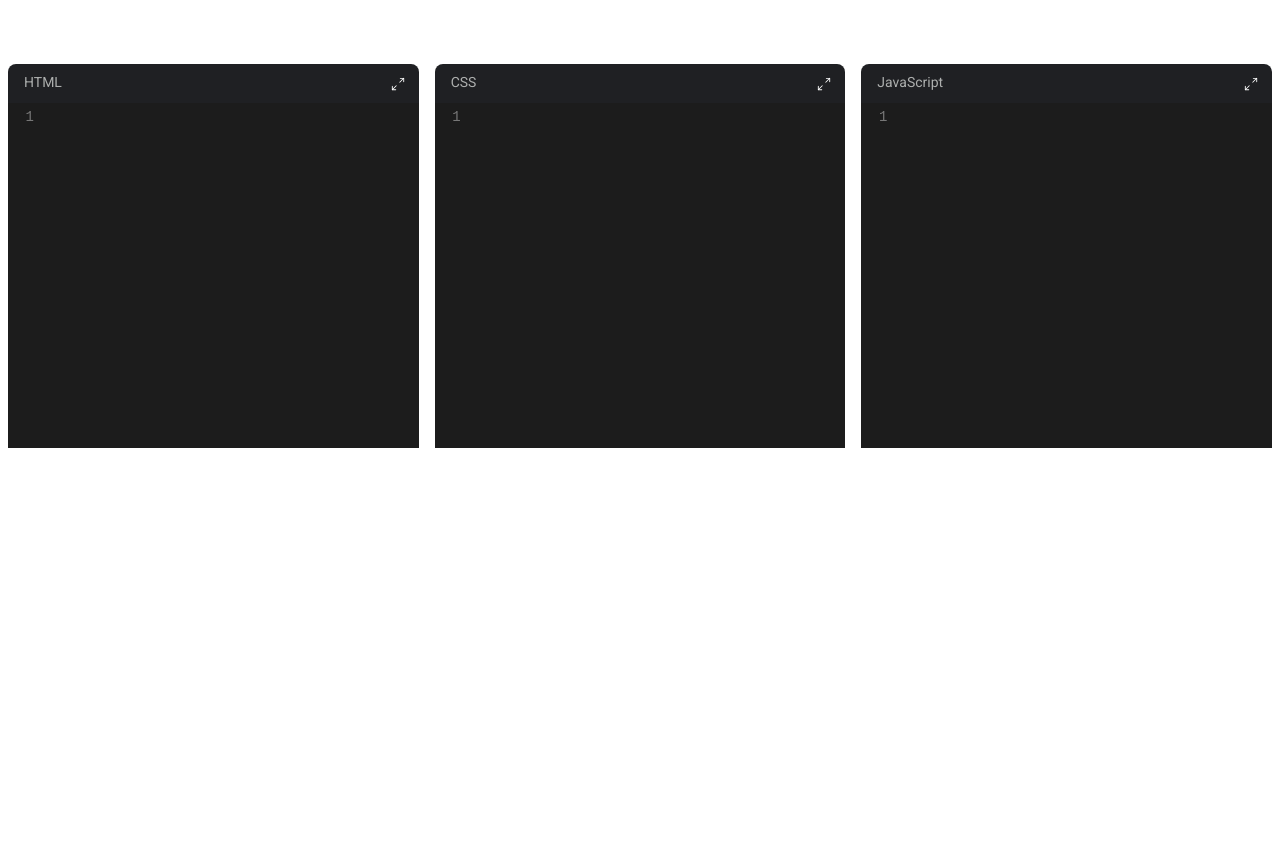
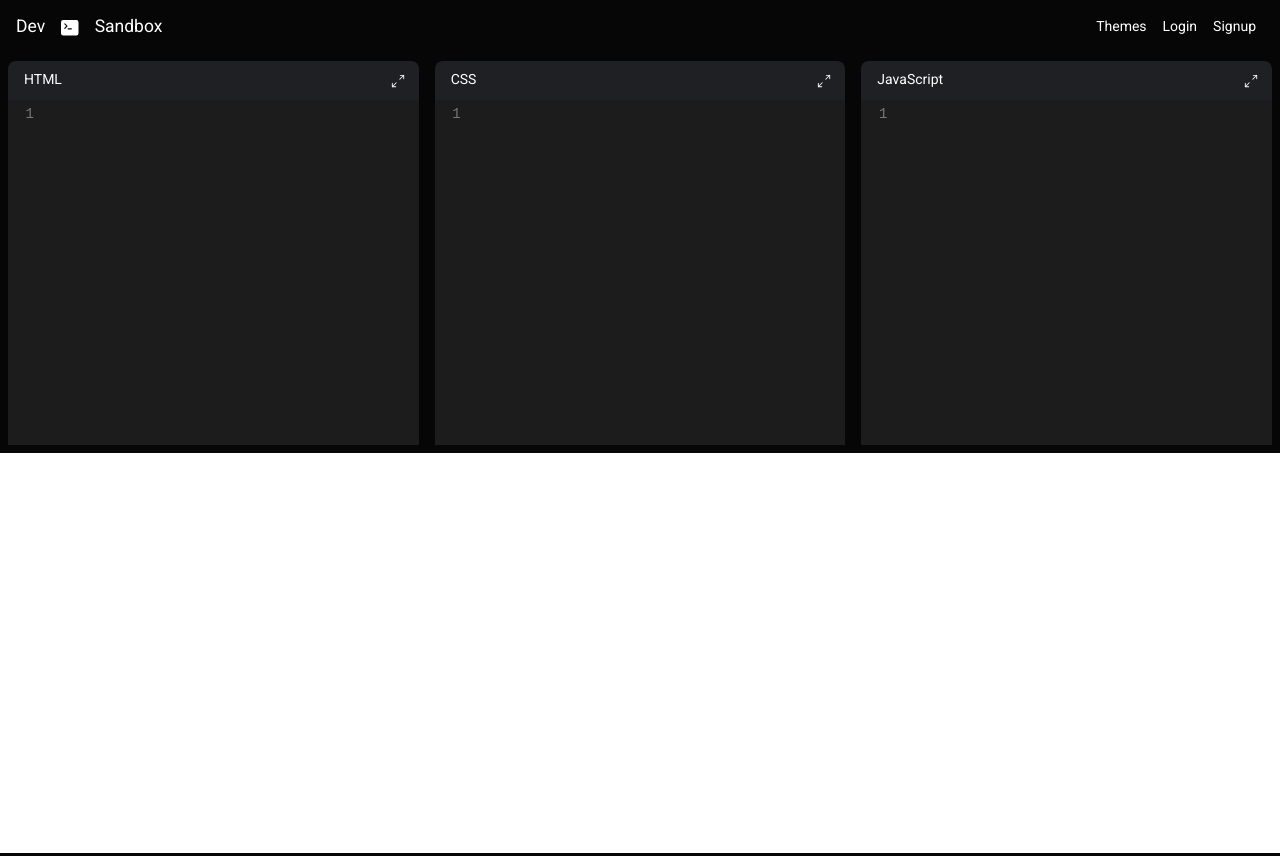
Before and after one commit to machinesandpixels/5minute_shorts, a React (Create React App) app in the folder frontend/: page / in a window 1280 px wide. Built offline with nearby package versions, Linux system fonts and the light colour scheme.

Commit message:
Added Navbar into Header component and Terminal icon from react-icons

```diff
--- a/frontend/package.json
+++ b/frontend/package.json
@@ -6,8 +6,10 @@
     "@testing-library/jest-dom": "^5.11.6",
     "@testing-library/react": "^11.2.2",
     "@testing-library/user-event": "^12.2.2",
+    "bootstrap": "^4.5.3",
     "codemirror": "^5.58.3",
     "react": "^17.0.1",
+    "react-bootstrap": "^1.4.0",
     "react-codemirror2": "^7.2.1",
     "react-dom": "^17.0.1",
     "react-icons": "^3.11.0",
--- a/frontend/src/components/App.js
+++ b/frontend/src/components/App.js
@@ -48,7 +48,7 @@ const App = () => {
           onChange={setJs}
           />
       </div>
-      <div className="pane">
+      <div className="pane bottom-pane">
         <iframe
           srcDoc={srcDoc}
           title="output"
--- a/frontend/src/index.css
+++ b/frontend/src/index.css
@@ -1,6 +1,6 @@
 body {
   margin: 0;
-  background-color: white;
+  /* background-color: white; */
 }
 
 /* This overrides CodeMirror's default height */
@@ -11,6 +11,11 @@ body {
 .pane{
   height: 50vh;
   display: flex;
+  color: white;
+}
+
+.bottom-pane{
+  background-color: white;
 }
 
 .editor--container{
--- a/frontend/src/layout/Header.js
+++ b/frontend/src/layout/Header.js
@@ -1,10 +1,30 @@
-import React from 'react'
+import React from 'react';
+import { BsTerminalFill } from 'react-icons/bs';
+import Navbar from 'react-bootstrap/Navbar';
+import Nav from 'react-bootstrap/Nav';
+
 
 const Header = () => {
     return (
-        <div>
-             <h3>  Dev Sandbox </h3>
-        </div>
+        <Navbar variant="light">
+        <Navbar.Brand className="text-white" href="#home">
+            Dev
+            <BsTerminalFill
+            className="ml-3 mr-3" />
+            Sandbox
+        </Navbar.Brand>
+        <Nav className="ml-auto">
+            <Nav.Link className="text-white" href="#home">
+              Themes
+            </Nav.Link>
+            <Nav.Link className="text-white" href="#features">
+                Login
+            </Nav.Link>
+            <Nav.Link className="text-white" href="#pricing">
+                Signup
+            </Nav.Link>
+        </Nav>
+      </Navbar>
     )
 }
 
```
Also changed, not shown: 1 other file (tests, documents, lock files or other folders).
